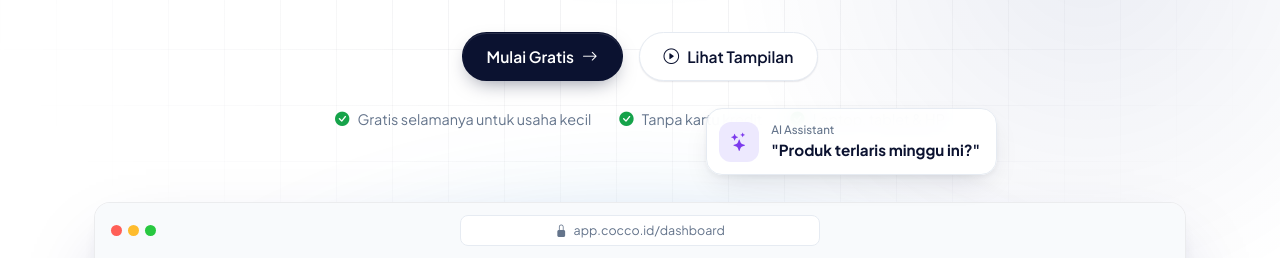
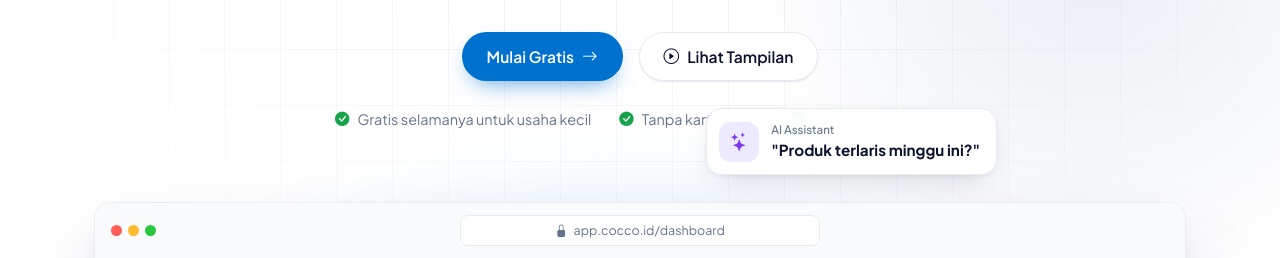
Before and after one commit to juldhais/cocco-landing, a plain HTML site: page index.html in a window 1280 px wide. Shown: the part 455-713 px from the top of the page. Drawn offline with nearby package versions, Linux system fonts and the light colour scheme.

Commit message:
Restyle primary CTA buttons to azure to match Priority Support
Co-Authored-By: Claude Opus 5.5 <noreply@anthropic.com>

```diff
--- a/index.html
+++ b/index.html
@@ -104,10 +104,10 @@
         }
         .btn-c:active { transform: scale(.98); }
         .btn-c-primary {
-            color: #fff; background: var(--ink);
-            box-shadow: 0 1px 0 rgba(255,255,255,.12) inset, 0 8px 20px -8px rgba(11,18,48,.5);
+            color: #fff; background: var(--blue);
+            box-shadow: 0 10px 24px -10px rgba(0,113,206,.7);
         }
-        .btn-c-primary:hover { color: #fff; background: var(--navy); transform: translateY(-1px); box-shadow: 0 1px 0 rgba(255,255,255,.12) inset, 0 14px 28px -10px rgba(0,27,113,.6); }
+        .btn-c-primary:hover { color: #fff; background: #0064B8; transform: translateY(-1px); }
         .btn-c-primary .bi { transition: transform .2s var(--ease); }
         .btn-c-primary:hover .bi { transform: translateX(3px); }
         .btn-c-brand { color: #fff; background: var(--blue); box-shadow: 0 10px 24px -10px rgba(0,113,206,.7); }
```
